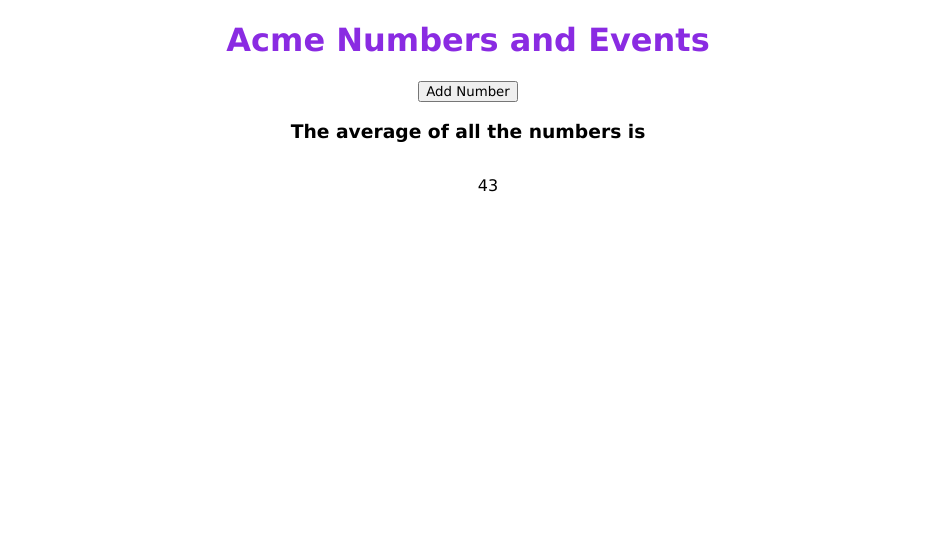
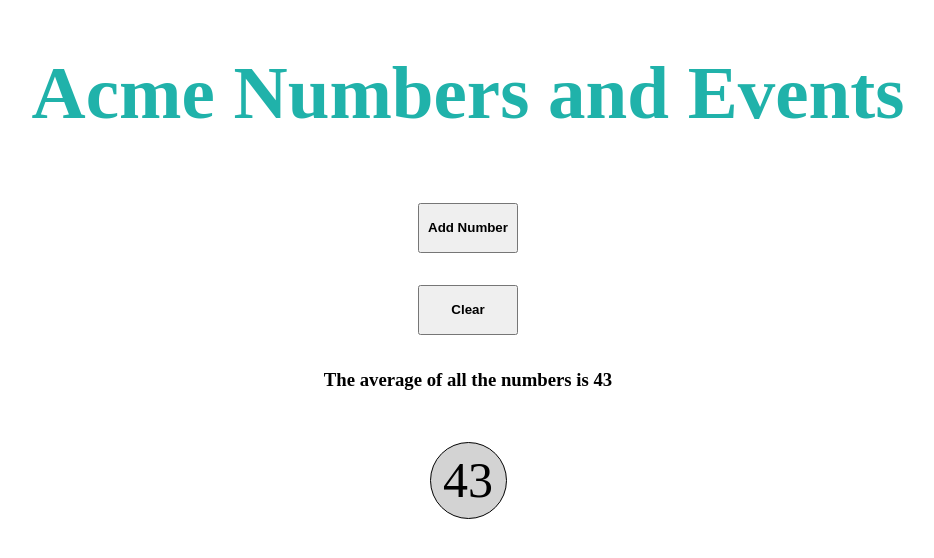
Before and after one commit to andygao1990/acme-numbers-events, a plain HTML site: page index.html in a window 1280 px wide. Both pictures are taken after a click on the button "Add Number". Shown: the whole page, without its empty margins (172-1106 px from the left). Drawn offline with Linux system fonts and the light colour scheme.

Commit message:
finished

```diff
--- a/index.html
+++ b/index.html
@@ -6,49 +6,102 @@
     <meta name="viewport" content="width=device-width, initial-scale=1.0">
     <title>Document</title>
     <style>
-        * {
+        a {
             font-family: Verdana, Geneva, Tahoma, sans-serif;
         }
         h1 {
-            color:blueviolet;
+            color:lightseagreen;
             display: flex;
             justify-content: center;
+            font-size: 75px;
         }
 
         div, ul {
             display: flex;
             flex-direction: column;
-            align-items: center
+            align-items: center;
+            justify-content: center;
+            padding: 0;
         }
 
         li {
+            display: flex;
             list-style-type: none;
+            font-size: 50px;
+            border: 1px solid black;
+            background-color: lightgray;
+            height: 75px;
+            width: 75px;
+            border-radius: 50%;
+            justify-content: center;
+            align-items: center;
+            margin: 1rem;
             }
+
+        button {
+            height: 50px;
+            width: 100px;
+            font-weight: bold;
+            margin: 1rem;
+        }
 
     </style>
 </head>
 <body>
     <h1>Acme Numbers and Events</h1>
     <div>
-        <button>Add Number</button>
-        <h3>The average of all the numbers is</h3>
+        <button id = 'add'>Add Number</button>
+        <button id = 'clear'>Clear</button>
+        <h3>The average of all the numbers is 0</h3>
     </div>
     <ul>
     </ul>
     <script>
-        const button = document.querySelector('button')
+        const addButton = document.querySelector('#add')
+        const clearButton = document.querySelector('#clear')
+        const ul = document.querySelector('ul')
+        const h3 = document.querySelector('h3')
+        let sum = 0
+        let count = 0
 
         function addNumber () {
-            const ul = document.querySelector('ul')
-            const nummber = Math.floor(Math.random()*(100-1) + 1)
+            const number = Math.floor(Math.random()*(100-1) + 1)
             const li = document.createElement('li')
-            li.innerHTML = nummber
+            li.innerHTML = number
             ul.appendChild(li)
+            sum += number
+            count ++
+            h3.innerHTML = `The average of all the numbers is ${Math.round(sum/count)}`
         }
 
-        button.addEventListener('click', function (ev) {
+        function clearNumber () {
+            ul.innerHTML = ''
+            sum = 0
+            count = 0
+            h3.innerHTML = `The average of all the numbers is 0`
+        }
+
+        addButton.addEventListener('click', function () {
             addNumber()
         })
+
+        clearButton.addEventListener('click', function () {
+            clearNumber()
+        })
+
+        ul.addEventListener('click', function (ev) {
+            if (ev.target.tagName === "LI") {
+                sum -= ev.target.innerHTML
+                count --
+                if (count === 0) {
+                    h3.innerHTML = `The average of all the numbers is 0`
+                } else {
+                    h3.innerHTML = `The average of all the numbers is ${Math.round(sum/count)}`
+                }
+                ev.target.parentNode.removeChild(ev.target)
+            }
+        })
+
     </script>
 </body>
 </html>
```
